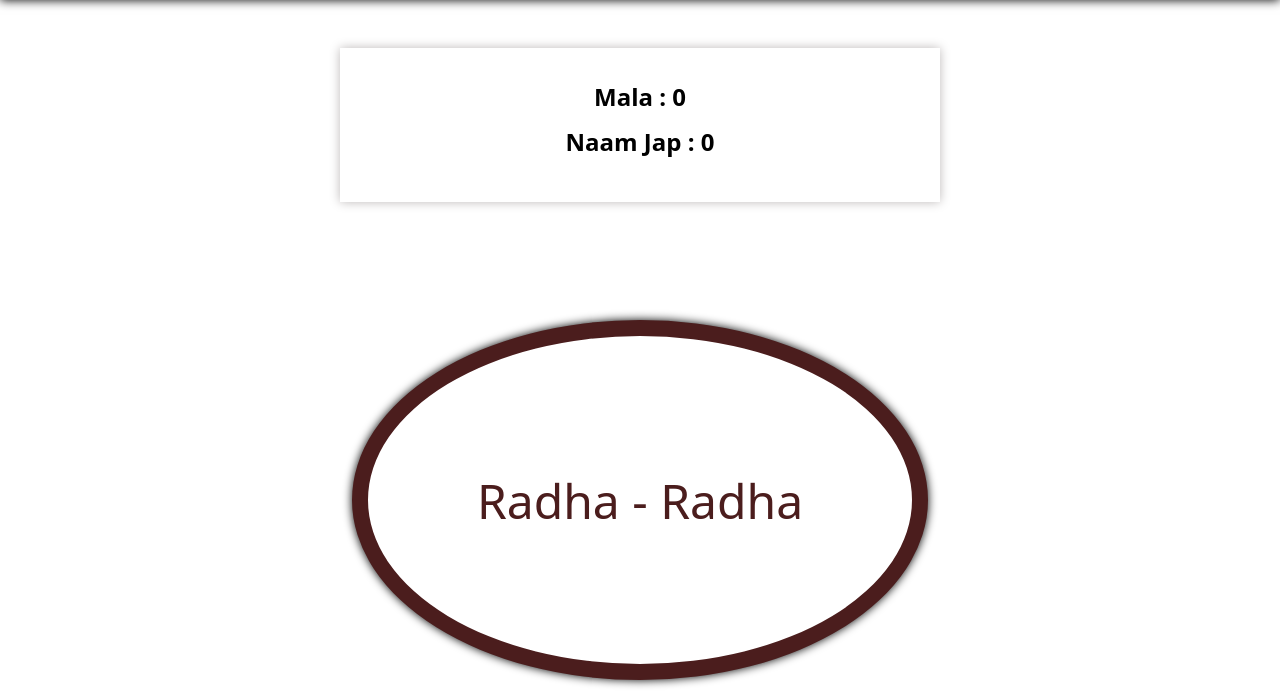
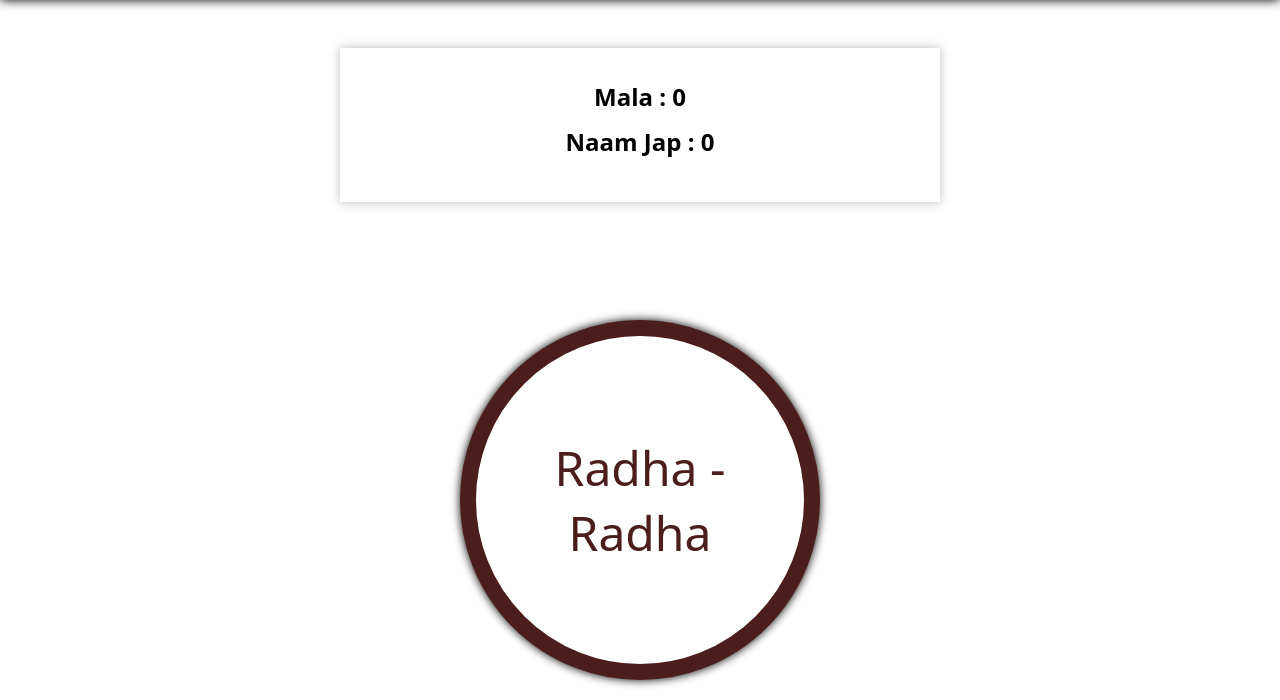
Before and after one commit to shivsinghcse/moksh, a plain HTML site: page index.html in a window 1280 px wide. Shown: the part 100-800 px from the top of the page. Drawn offline with Linux system fonts and the light colour scheme.

Commit message:
button design fix

```diff
--- a/index.css
+++ b/index.css
@@ -171,7 +171,7 @@ main {
 }
 
 .btn-count {
-    width: 90%;
+    width: 45vh;
     height: 45vh;
     max-width: 45vw;
     font-size: 3rem;
```
